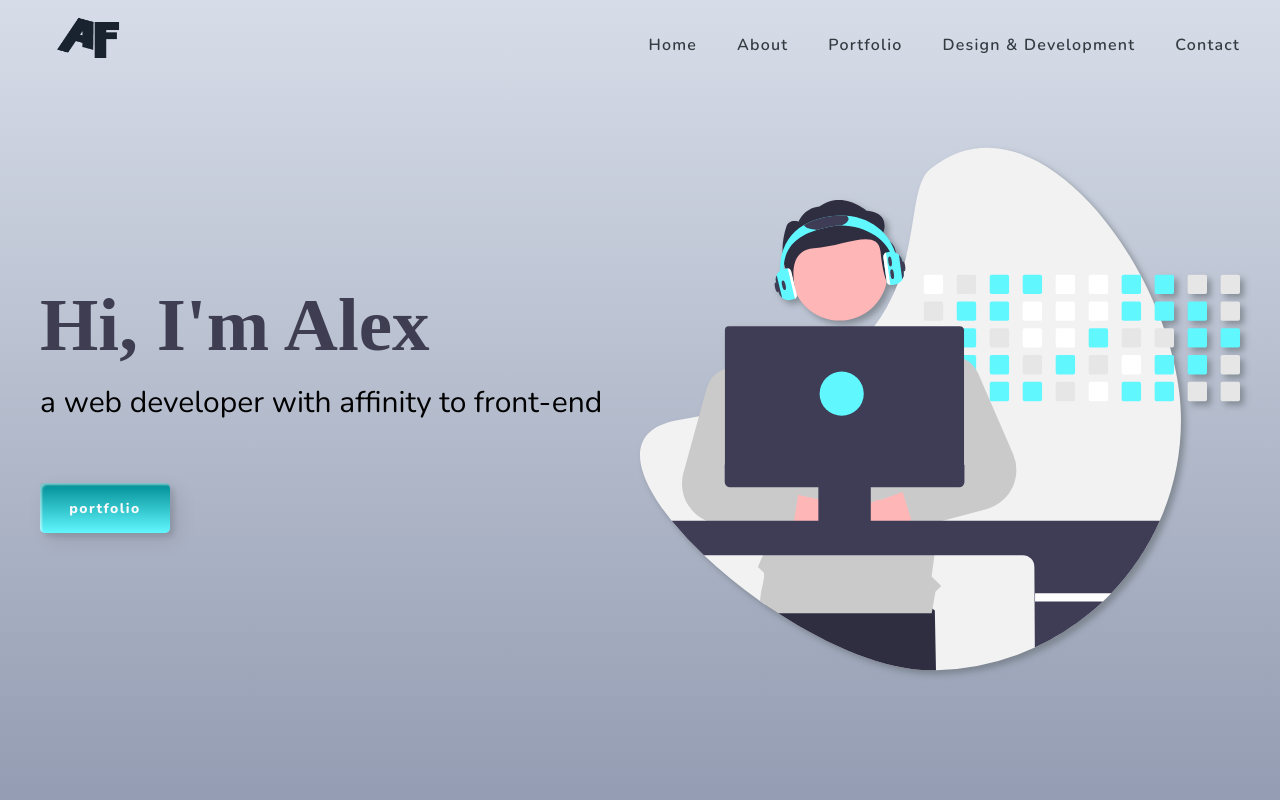
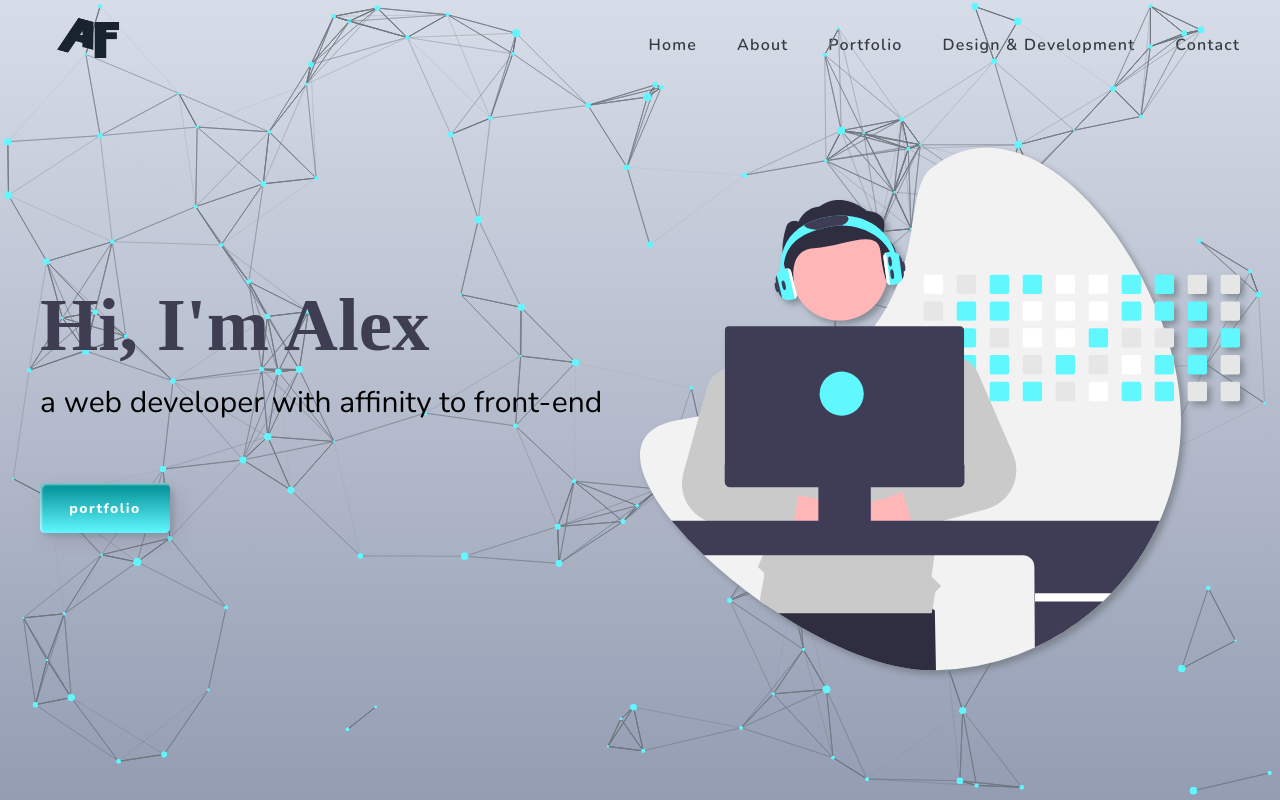
Before and after one commit to alexandruFolea/third-website, a Next.js app: page / in a window 1280 px wide. Shown: the top 800 px of the page. Built offline with nearby package versions, Linux system fonts and the light colour scheme; a web font is replaced by a local one.

Commit message:
added ts particles

```diff
--- a/components/Intro.js
+++ b/components/Intro.js
@@ -1,5 +1,4 @@
 import Image from 'next/image';
-import Link from 'next/link';
 import React from 'react';
 import NavButton from './NavButton';
 
--- a/components/Layout.js
+++ b/components/Layout.js
@@ -1,11 +1,104 @@
+import Particles from 'react-tsparticles';
 import Footer from './Footer';
 import Navigation from './Navigation';
 
 const Layout = ({ children }) => {
+	const particlesInit = (main) => {
+		console.log(main);
+	};
+
+	const particlesLoaded = (container) => {
+		console.log(container);
+	};
 	return (
 		<div className='layout'>
 			<Navigation />
-			<main>{children}</main>
+			<main>
+				<Particles
+					className='tsparticles'
+					id='tsparticles'
+					init={particlesInit}
+					loaded={particlesLoaded}
+					options={{
+						background: {
+							color: {
+								value: '',
+							},
+						},
+						fpsLimit: 60,
+						interactivity: {
+							events: {
+								onClick: {
+									enable: false,
+									mode: 'push',
+								},
+								onHover: {
+									enable: true,
+									mode: 'repulse',
+								},
+								resize: true,
+							},
+							modes: {
+								bubble: {
+									distance: 400,
+									duration: 2,
+									opacity: 0.8,
+									size: 40,
+								},
+								push: {
+									quantity: 4,
+								},
+								repulse: {
+									distance: 100,
+									duration: 1,
+								},
+							},
+						},
+						particles: {
+							color: {
+								value: '#61f7ff',
+							},
+							links: {
+								color: '#6d767e',
+								distance: 120,
+								enable: true,
+								opacity: 0.99,
+								width: 1,
+							},
+							collisions: {
+								enable: false,
+							},
+							move: {
+								direction: 'none',
+								enable: true,
+								outMode: 'bounce',
+								random: false,
+								speed: 0.4,
+								straight: true,
+							},
+							number: {
+								density: {
+									enable: true,
+									value_area: 1000,
+								},
+								value: 150,
+							},
+							opacity: {
+								value: 0.96,
+							},
+							shape: {
+								type: 'circle',
+							},
+							size: {
+								random: true,
+								value: 4,
+							},
+						},
+						detectRetina: true,
+					}}
+				/>
+				{children}
+			</main>
 			<Footer />
 		</div>
 	);
--- a/package.json
+++ b/package.json
@@ -11,9 +11,10 @@
   "dependencies": {
     "emailjs-com": "^3.2.0",
     "next": "11.1.2",
-    "react": "17.0.2",
+    "react": "^17.0.2",
     "react-dom": "17.0.2",
     "react-icons": "^4.3.1",
+    "react-tsparticles": "^1.37.5",
     "sass": "^1.43.2"
   },
   "devDependencies": {
--- a/styles/3-layout/_layout.scss
+++ b/styles/3-layout/_layout.scss
@@ -3,32 +3,20 @@
 	flex-direction: column;
 	min-height: 100vh;
 
-	// background: #8e9eab; /* fallback for old browsers */
-	// background: -webkit-linear-gradient(
-	// 	to bottom,
-	// 	#eef2f3,
-	// 	#8e9eab
-	// ); /* Chrome 10-25, Safari 5.1-6 */
-	// background: linear-gradient(
-	// 	to bottom,
-	// 	#eef2f3,
-	// 	#8e9eab
-	// ); /* W3C, IE 10+/ Edge, Firefox 16+, Chrome 26+, Opera 12+, Safari 7+ */
-	// background: #757f9a; /* fallback for old browsers */
 	background: -webkit-linear-gradient(
 		to bottom,
 		#d7dde8,
 		#757f9a
 	); /* Chrome 10-25, Safari 5.1-6 */
-	background: linear-gradient(
-		to bottom,
-		#d7dde8,
-		#757f9a
-	); /* W3C, IE 10+/ Edge, Firefox 16+, Chrome 26+, Opera 12+, Safari 7+ */
+	background: linear-gradient(to bottom, #d7dde8, #757f9a);
 
 	main {
 		// width: 100vw;
 		flex: 1;
 		@include flex-center-column;
 	}
+	.tsparticles {
+		position: relative;
+		z-index: 0;
+	}
 }
--- a/styles/4-components/_intro.scss
+++ b/styles/4-components/_intro.scss
@@ -8,6 +8,8 @@
 		display: flex;
 		align-items: center;
 		justify-content: center;
+		position: relative;
+		z-index: 300;
 
 		@include lg {
 			height: 100%;
--- a/styles/5-pages/_about.scss
+++ b/styles/5-pages/_about.scss
@@ -1,5 +1,7 @@
 .about {
 	min-height: 100vh;
+	position: relative;
+	z-index: 10;
 
 	&__wrapper {
 		@include max-width;
--- a/styles/5-pages/_contact.scss
+++ b/styles/5-pages/_contact.scss
@@ -1,6 +1,8 @@
 .contact {
 	height: 100vh;
 	width: 100%;
+	position: relative;
+	z-index: 10;
 
 	&__wrapper {
 		height: 70%;
--- a/styles/5-pages/_des-and-dev.scss
+++ b/styles/5-pages/_des-and-dev.scss
@@ -1,7 +1,7 @@
 .design__and__development {
 	width: 100%;
 	position: relative;
-	// padding: 10rem 0;
+	z-index: 10;
 
 	.process__container {
 		min-height: 60vh;
--- a/styles/5-pages/_home.scss
+++ b/styles/5-pages/_home.scss
@@ -3,4 +3,6 @@
 	height: auto;
 	min-height: 100vh;
 	width: 100%;
+	position: relative;
+	z-index: 10;
 }
--- a/styles/5-pages/_portfolio.scss
+++ b/styles/5-pages/_portfolio.scss
@@ -1,6 +1,7 @@
 .portfolio {
 	width: 100%;
-	// background: rgb(180, 180, 78);
+	position: relative;
+	z-index: 10;
 
 	&__wrapper {
 		// height: 100%;
```
Also changed, not shown: 1 other file (tests, documents, lock files or other folders).
